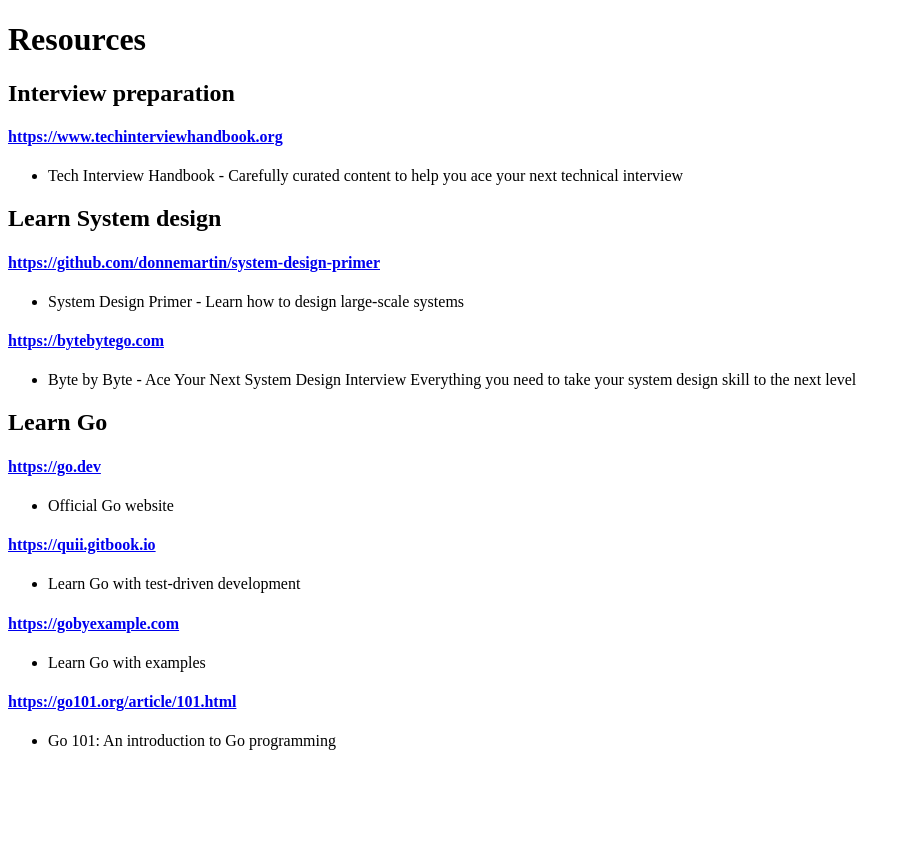
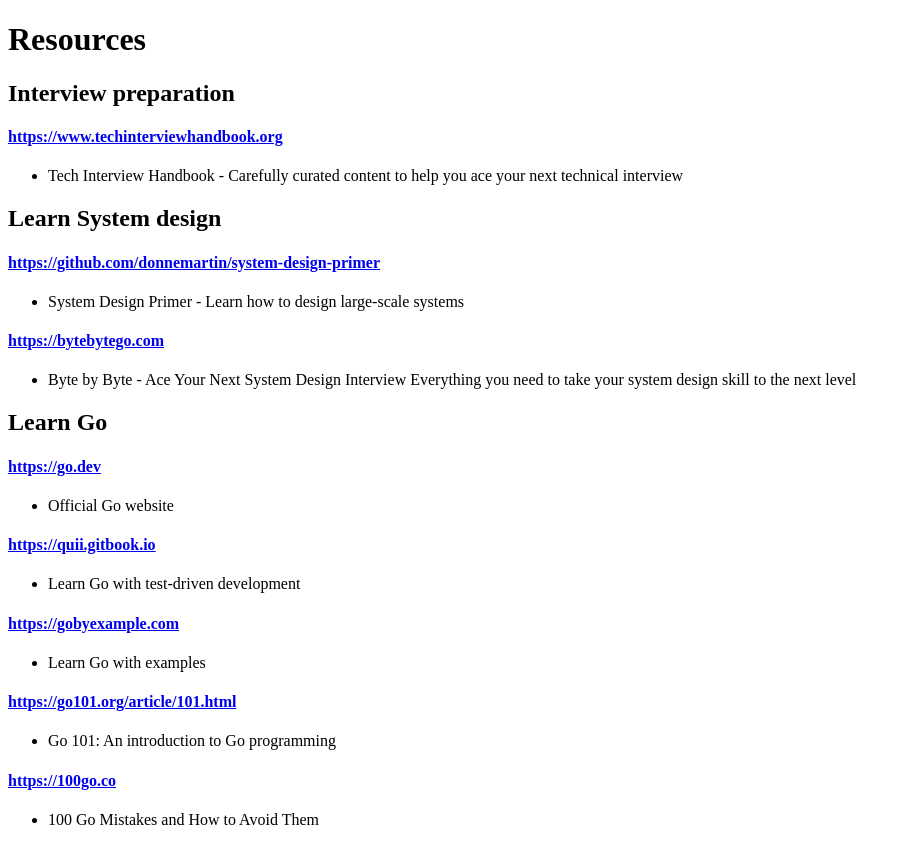
Before and after one commit to rickyadriell/web, a Next.js app: page /resources in a window 1280 px wide. Shown: the whole page, without its empty margins (0-911 px from the left). Before the commit the page ends 800 px from the top, so only its background shows below. Built offline with nearby package versions, Linux system fonts and the light colour scheme.

Commit message:
Add resource link for "100 Go Mistakes and How to Avoid Them"

```diff
--- a/pages/resources.mdx
+++ b/pages/resources.mdx
@@ -33,3 +33,7 @@
 #### [https://go101.org/article/101.html](https://go101.org/article/101.html)
 
 - Go 101: An introduction to Go programming
+
+#### [https://100go.co](https://100go.co)
+
+- 100 Go Mistakes and How to Avoid Them
```
